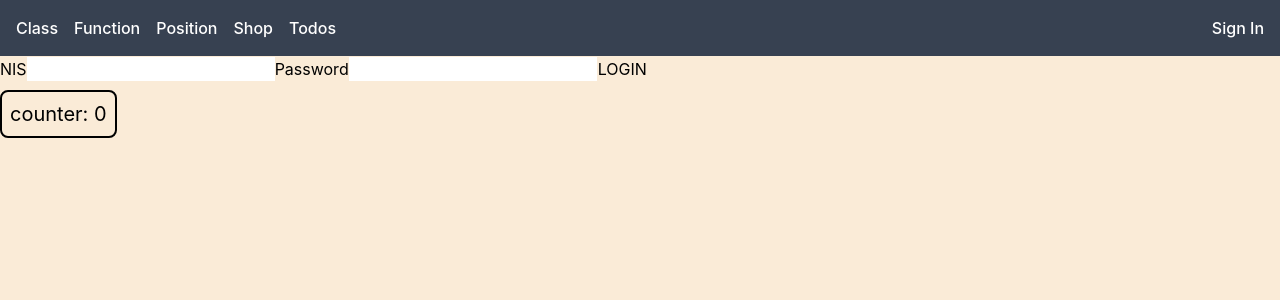
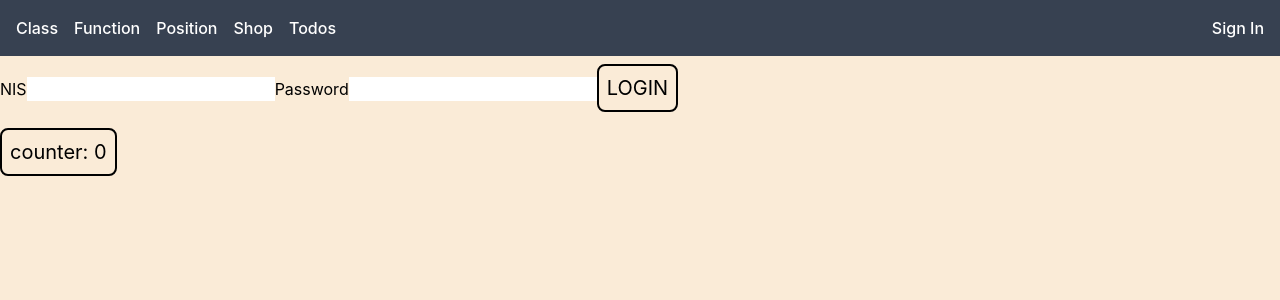
Before and after one commit to rhymado/fwg20-rts, a React (Vite) app: page /login in a window 1280 px wide. Shown: the top 300 px of the page. Built offline with nearby package versions, Linux system fonts and the light colour scheme.

Commit message:
redux middleware

```diff
--- a/package.json
+++ b/package.json
@@ -16,7 +16,8 @@
     "react": "^18.2.0",
     "react-dom": "^18.2.0",
     "react-redux": "^9.1.2",
-    "react-router-dom": "^6.23.1"
+    "react-router-dom": "^6.23.1",
+    "redux-persist": "^6.0.0"
   },
   "devDependencies": {
     "@types/react": "^18.2.66",
--- a/src/pages/Auth.tsx
+++ b/src/pages/Auth.tsx
@@ -14,7 +14,7 @@ import { authAction } from "../redux/slices/auth";
 
 function Auth() {
   // const { token, onAuthStateChanged } = useAuth();
-  const { token } = useStoreSelector((state) => state.auth);
+  const { token, isLoading } = useStoreSelector((state) => state.auth);
   const dispatch = useStoreDispatch();
   const { loginThunk } = authAction;
   const [form, setForm] = useState<{ nis: string; pwd: string }>({ nis: "", pwd: "" });
@@ -50,7 +50,13 @@ function Auth() {
         <input type="text" name="nis" id="nis" value={form.nis} onChange={onChangeHandler} />
         <label htmlFor="pwd">Password</label>
         <input type="password" name="pwd" id="pwd" value={form.pwd} onChange={onChangeHandler} />
-        <button type="submit">LOGIN</button>
+        <button
+          type="submit"
+          className="select-none cursor-pointer border-2 border-black border-solid p-2 my-2 text-xl disabled:cursor-progress"
+          disabled={isLoading}
+        >
+          {isLoading ? "loading..." : "LOGIN"}
+        </button>
       </form>
       <section>
         <button
--- a/src/redux/slices/auth.ts
+++ b/src/redux/slices/auth.ts
@@ -1,5 +1,5 @@
 import { createSlice, PayloadAction, createAsyncThunk } from "@reduxjs/toolkit";
-import axios, { AxiosResponse } from "axios";
+import axios, { AxiosError, AxiosResponse } from "axios";
 
 interface IAuthState {
   token: string;
@@ -20,19 +20,20 @@ const initialState = {
   isRejected: false,
 } satisfies IAuthState as IAuthState;
 
-const loginThunk = createAsyncThunk<string, { nis: string; pwd: string }, { rejectValue: { error: Error } }>(
-  "auth/login",
-  async (form, { rejectWithValue }) => {
+const loginThunk = createAsyncThunk<
+  string,
+  { nis: string; pwd: string },
+  { rejectValue: { error: Error; status?: number } }
+>("auth/login", async (form, { rejectWithValue }) => {
   try {
     const url = "https://fwg20-backend.vercel.app/siswa/account";
     const result: AxiosResponse<AuthResponse> = await axios.post(url, form);
     return result.data.data[0].token;
   } catch (error) {
-      if (error instanceof Error) return rejectWithValue({ error });
+    if (error instanceof AxiosError) return rejectWithValue({ error: error.response?.data, status: error.status });
     return String(error);
   }
-  }
-);
+});
 
 const authSlice = createSlice({
   name: "auth",
--- a/src/styles/main.css
+++ b/src/styles/main.css
@@ -847,6 +847,14 @@ input {
   border-color: rgb(37 99 235 / var(--tw-border-opacity));
 }
 
+.disabled\:cursor-not-allowed:disabled {
+  cursor: not-allowed;
+}
+
+.disabled\:cursor-progress:disabled {
+  cursor: progress;
+}
+
 @media (min-width: 768px) {
   .md\:flex {
     display: flex;
```
Also changed, not shown: 1 other file (tests, documents, lock files or other folders). Lines whose indentation alone changed are shown as unchanged.
